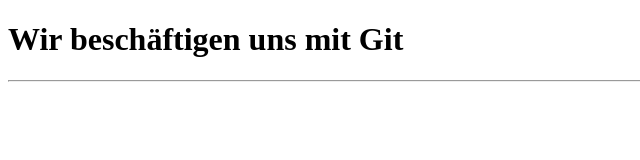
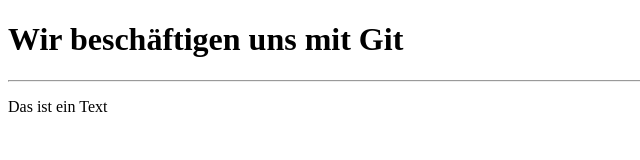
Before and after one commit to lehneralex/APMG22025, a plain HTML site: page index.html in a window 1280 px wide. Shown: the full height of the page, 0-640 px from the left. Drawn offline with Linux system fonts and the light colour scheme.

Commit message:
Initial check in

```diff
--- a/index.html
+++ b/index.html
@@ -7,5 +7,7 @@
 <body>
     <h1>Wir beschäftigen uns mit Git</h1>
     <hr>
+    <p>Das ist ein Text</p>
+
 </body>
 </html>
```
